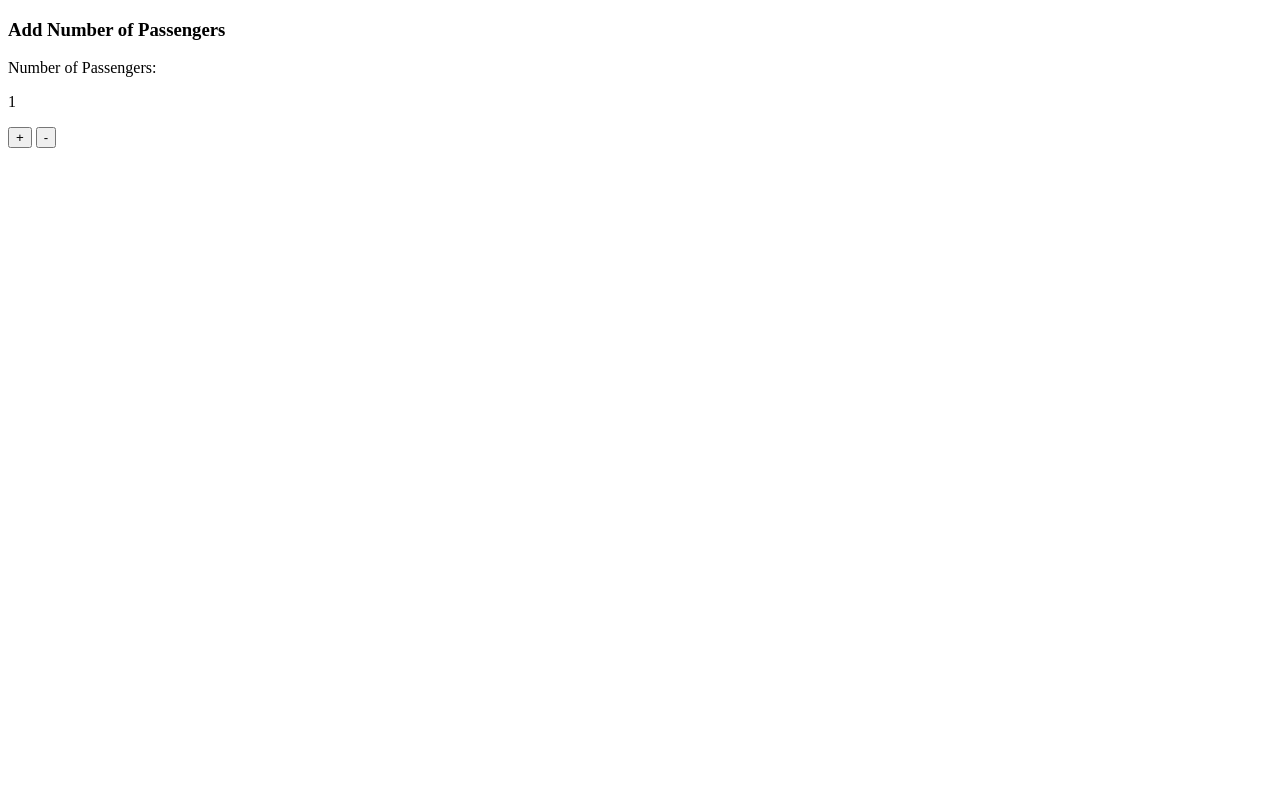
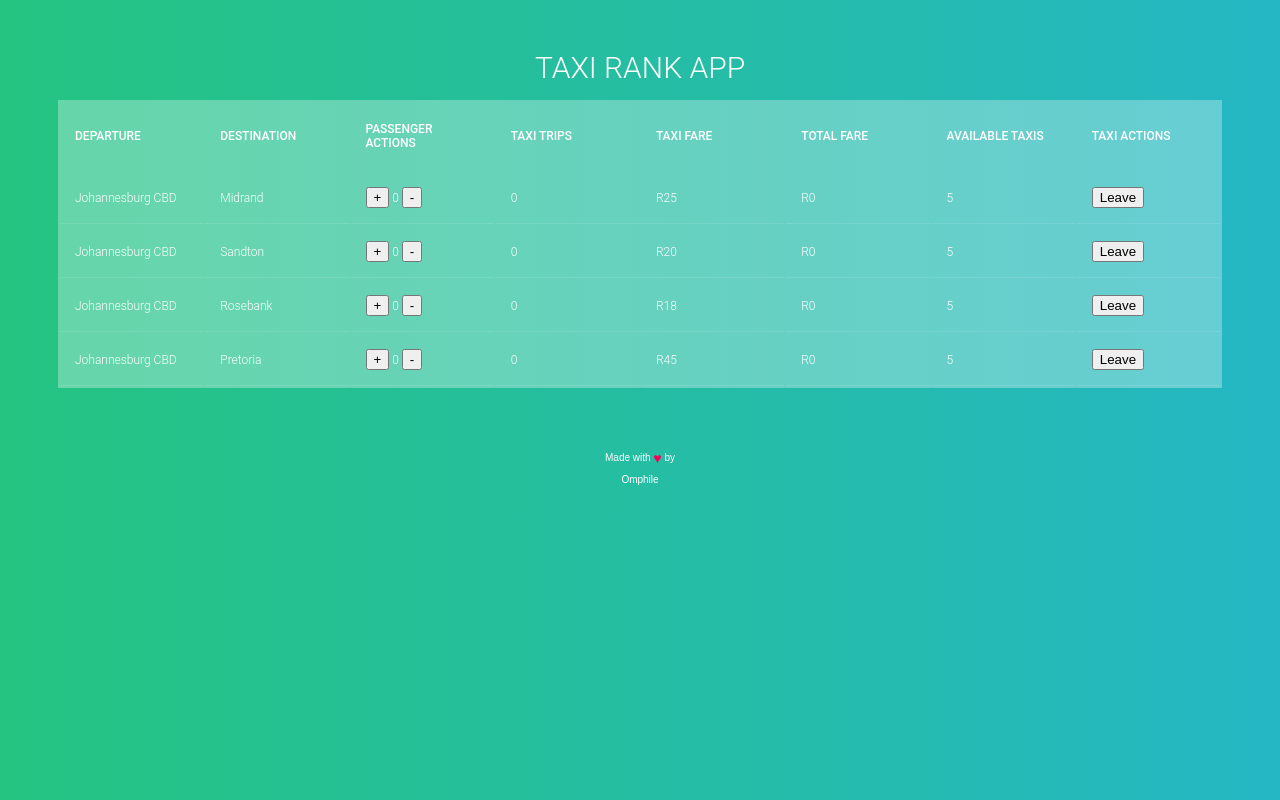
Before and after one commit to OmphileMokakale/Taxi-rank-app, a plain HTML site: page index.html in a window 1280 px wide. Drawn offline with nearby package versions, Linux system fonts and the light colour scheme.

Commit message:
added functionalities to the app

```diff
--- a/index.html
+++ b/index.html
@@ -4,15 +4,58 @@
     <meta charset="UTF-8">
     <meta http-equiv="X-UA-Compatible" content="IE=edge">
     <meta name="viewport" content="width=device-width, initial-scale=1.0">
-    <title>Taxi App</title>
+    <script defer src="https://unpkg.com/alpinejs@3.x.x/dist/cdn.min.js"></script>
+    <title>Taxi Rank App</title>
+    <link rel="stylesheet" href="style.css">
+    <script src="index.js"></script>
 </head>
 <body>
-    <div class="col" x-data="{ count: 1 }">
-        <h3>Add Number of Passengers</h3>
-       Number of Passengers: <p x-text="count"></p>
-        <button @click="count++"> + </button>
-        <button @click="count--"> - </button>
-    </div>
-    <script src="https://cdn.jsdelivr.net/gh/alpinejs/alpine@v2.8.0/dist/alpine.min.js" defer></script>
+    <section>
+        <h1>Taxi Rank App</h1>
+        <div class="tbl-header" x-data="rank">
+          <table >
+            <thead>
+              <tr>
+                <th>Departure</th>
+                <th>Destination</th>
+                <th>Passenger Actions</th>
+                <th>Taxi Trips</th>
+                <th>Taxi Fare</th>
+                <th>Total Fare</th>
+                <th>Available Taxis</th>
+                <th>Taxi Actions</th>
+              </tr>
+            </thead>
+
+            <template x-for="rank in ranks">
+                <tr>
+                    <td x-text="mainRank"></td>
+                    <td x-text="rank.destination"></td>
+                    <td>
+                        <button @click="rank.taxiLimit()">+</button>
+                        <span x-text="rank.queue"></span>
+                        <button @click="rank.leaveQueue()">-</button>
+                    </td>
+                    <td x-text="rank.trips"></td>
+                    <td x-text="'R' + rank.taxifare"></td>
+                    <td x-text="'R' + rank.totalFare()"></td>
+                    <td x-text="rank.taxis"></td>
+                    <td>
+                        <button @click="rank.leave()">Leave</button>
+                    </td>
+                </tr>
+            </template>
+          </table>
+        </div>
+
+        </div>
+      </section>
+
+
+      <div class="made-with-love">
+        Made with
+        <i>♥</i> by
+        <p>Omphile</p>
+      </div>
 </body>
 </html>
--- /dev/null
+++ b/index.js
@@ -0,0 +1,158 @@
+document.addEventListener('alpine:init', () =>{
+
+    Alpine.data('rank',()=>{
+        return{
+            init(){
+
+            },
+            mainRank: 'Johannesburg CBD',
+            ranks: [
+                {
+                    destination: 'Midrand',
+                    limit: 10,
+                    queue: 0,
+                    taxifare: 25,
+                    trips: 0,
+                    taxis: 5,
+                    totalFare() {
+                        return Number(this.queue) * Number(this.taxifare)
+                    },
+                    taxiLimit() {
+                        this.queue++
+                        if (this.queue >= this.limit) {
+                            alert('Taxi is Full and Ready to Leave')
+                        }
+                    },
+                    leaveQueue() {
+                        if (this.queue >= 1) {
+                            this.queue--
+                        } else {
+                            alert('Invalid-Action')
+                        }
+                    },
+                    leave() {
+
+                        if (this.queue < this.limit ) {
+                            alert('Add More Passengers')
+                        } else {
+                            this.trips++
+                            this.taxis--
+                            this.queue -= this.limit
+                        }
+
+                    }
+                },
+                {
+                    destination: 'Sandton',
+                    limit: 10,
+                    queue: 0,
+                    taxifare: 20,
+                    trips: 0,
+                    taxis: 5,
+                    totalFare() {
+                        return Number(this.queue) * Number(this.taxifare)
+                    },
+                    taxiLimit() {
+                        this.queue++
+                        if (this.queue >= this.limit) {
+                            alert('Taxi is Full and Ready to Leave')
+                        }
+                    },
+                    leaveQueue() {
+                        if (this.queue >= 1) {
+                            this.queue--
+                        } else {
+                            alert('Invalid-Action')
+                        }
+                    },
+                    leave() {
+
+                        if (this.queue < this.limit ) {
+                            alert('Add More Passengers')
+                        } else {
+                            this.trips++
+                            this.taxis--
+                            this.queue -= this.limit
+                        }
+
+                    }
+                },
+                {
+                    destination: 'Rosebank',
+                    limit: 10,
+                    queue: 0,
+                    taxifare: 18,
+                    trips: 0,
+                    taxis: 5,
+                    totalFare() {
+                        return Number(this.queue) * Number(this.taxifare)
+                    },
+                    taxiLimit() {
+                        this.queue++
+                        if (this.queue >= this.limit) {
+                            alert('Taxi is Full and Ready to Leave')
+                        }
+                    },
+                    leaveQueue() {
+                        if (this.queue >= 1) {
+                            this.queue--
+                        } else {
+                            alert('Invalid-Action')
+                        }
+                    },
+                    leave() {
+
+                        if (this.queue < this.limit ) {
+                            alert('Add More Passengers')
+                        } else {
+                            this.trips++
+                            this.taxis--
+                            this.queue -= this.limit
+                        }
+
+                    }
+                },
+                {
+                    destination: 'Pretoria',
+                    limit: 10,
+                    queue: 0,
+                    taxifare: 45,
+                    trips: 0,
+                    taxis: 5,
+                    totalFare() {
+                        return Number(this.queue) * Number(this.taxifare)
+                    },
+                    taxiLimit() {
+                        this.queue++
+                        if (this.queue >= this.limit) {
+                            alert('Taxi is Full and Ready to Leave')
+                        }
+                    },
+                    leaveQueue() {
+                        if (this.queue >= 1) {
+                            this.queue--
+                        } else {
+                            alert('Invalid-Action')
+                        }
+                    },
+                    leave() {
+
+                        if (this.queue < this.limit ) {
+                            alert('Add More Passengers')
+                        } else {
+                            this.trips++
+                            this.taxis--
+                            this.queue -= this.limit
+                        }
+
+                    }
+                },
+            ]
+        }
+    })
+})
+
+$(window).on("load resize ", function() {
+    var scrollWidth = $('.tbl-content').width() - $('.tbl-content table').width();
+    $('.tbl-header').css({'padding-right':scrollWidth});
+  }).resize();
--- /dev/null
+++ b/style.css
@@ -0,0 +1,77 @@
+h1{
+    font-size: 30px;
+    color: #fff;
+    text-transform: uppercase;
+    font-weight: 300;
+    text-align: center;
+    margin-bottom: 15px;
+  }
+  table{
+    width:100%;
+    table-layout: fixed;
+  }
+  .tbl-header{
+    background-color: rgba(255,255,255,0.3);
+   }
+  .tbl-content{
+    height:300px;
+    overflow-x:auto;
+    margin-top: 0px;
+    border: 1px solid rgba(255,255,255,0.3);
+  }
+  th{
+    padding: 20px 15px;
+    text-align: left;
+    font-weight: 500;
+    font-size: 12px;
+    color: #fff;
+    text-transform: uppercase;
+  }
+  td{
+    padding: 15px;
+    text-align: left;
+    vertical-align:middle;
+    font-weight: 300;
+    font-size: 12px;
+    color: #fff;
+    border-bottom: solid 1px rgba(255,255,255,0.1);
+  }
+
+
+  /* demo styles */
+
+  @import url(https://fonts.googleapis.com/css?family=Roboto:400,500,300,700);
+  body{
+    background: -webkit-linear-gradient(left, #25c481, #25b7c4);
+    background: linear-gradient(to right, #25c481, #25b7c4);
+    font-family: 'Roboto', sans-serif;
+  }
+  section{
+    margin: 50px;
+  }
+
+
+  /* follow me template */
+  .made-with-love {
+    margin-top: 40px;
+    padding: 10px;
+    clear: left;
+    text-align: center;
+    font-size: 10px;
+    font-family: arial;
+    color: #fff;
+  }
+  .made-with-love i {
+    font-style: normal;
+    color: #F50057;
+    font-size: 14px;
+    position: relative;
+    top: 2px;
+  }
+  .made-with-love a {
+    color: #fff;
+    text-decoration: none;
+  }
+  .made-with-love a:hover {
+    text-decoration: underline;
+  }
```
